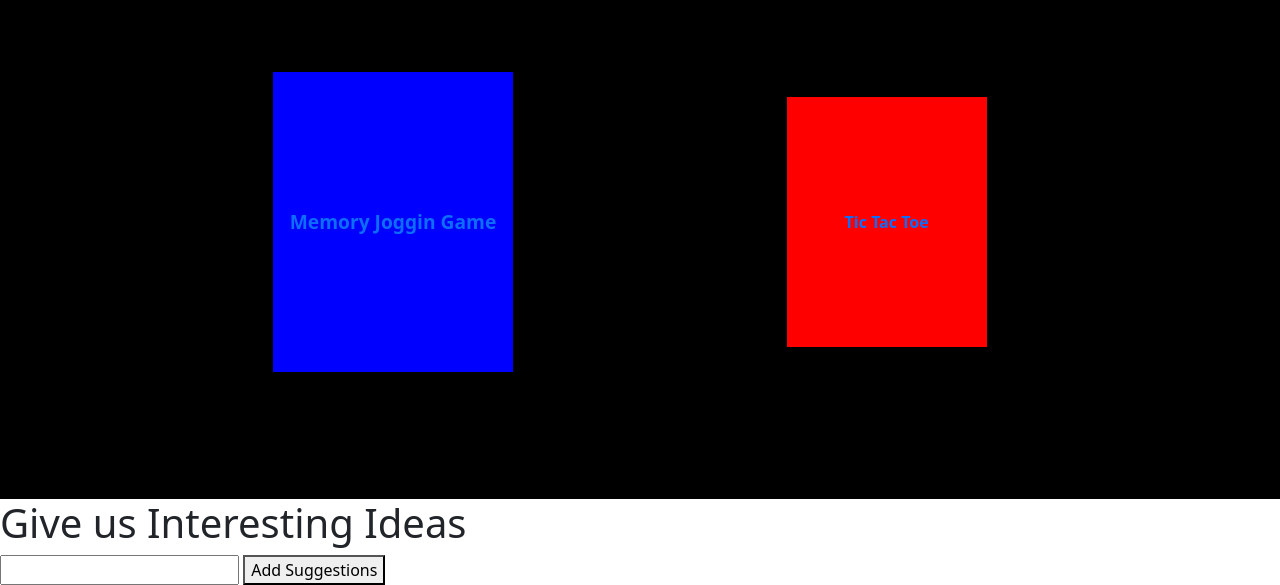
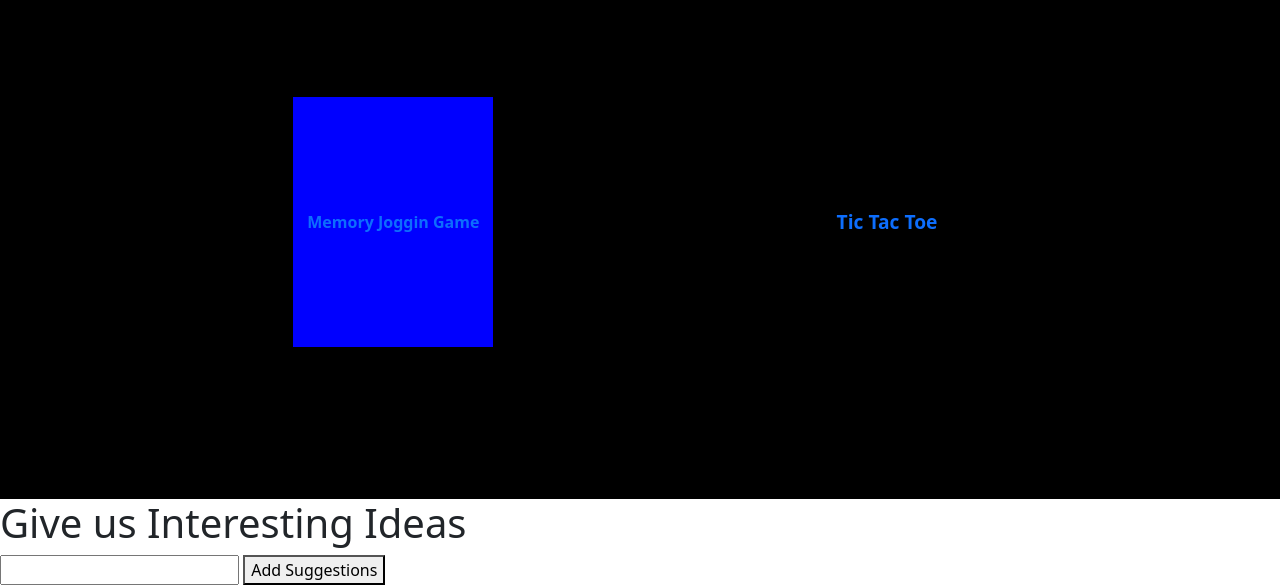
Before and after one commit to rianarun/games, a plain HTML site: page index.html in a window 1280 px wide. Shown: the part 1067-1652 px from the top of the page. Drawn offline with nearby package versions, Linux system fonts and the light colour scheme.

Commit message:
first commit

```diff
--- a/style.css
+++ b/style.css
@@ -24,10 +24,10 @@ a:hover{
 
 #memoryDiv{
     background-color: blue;
-    transition:  all 0.5s ease-in-out;
+    transition: all 0.5s ease-in-out;
 }
 
-#memoryDiv{
+#memoryDiv:hover{
     transform: scale(1.2);
 }
 
@@ -39,14 +39,13 @@ a:hover{
     justify-content: center;
 }
 
-#tictac {
+#tictac:hover{
     background-color: red;
     transition: all 0.5s ease-in-out;
-
 }
 
 #tictac {
-    transform: scale;
+    transform: scale(1.2);
 }
 #gamesFlex{
     margin-top: 100px;
```
